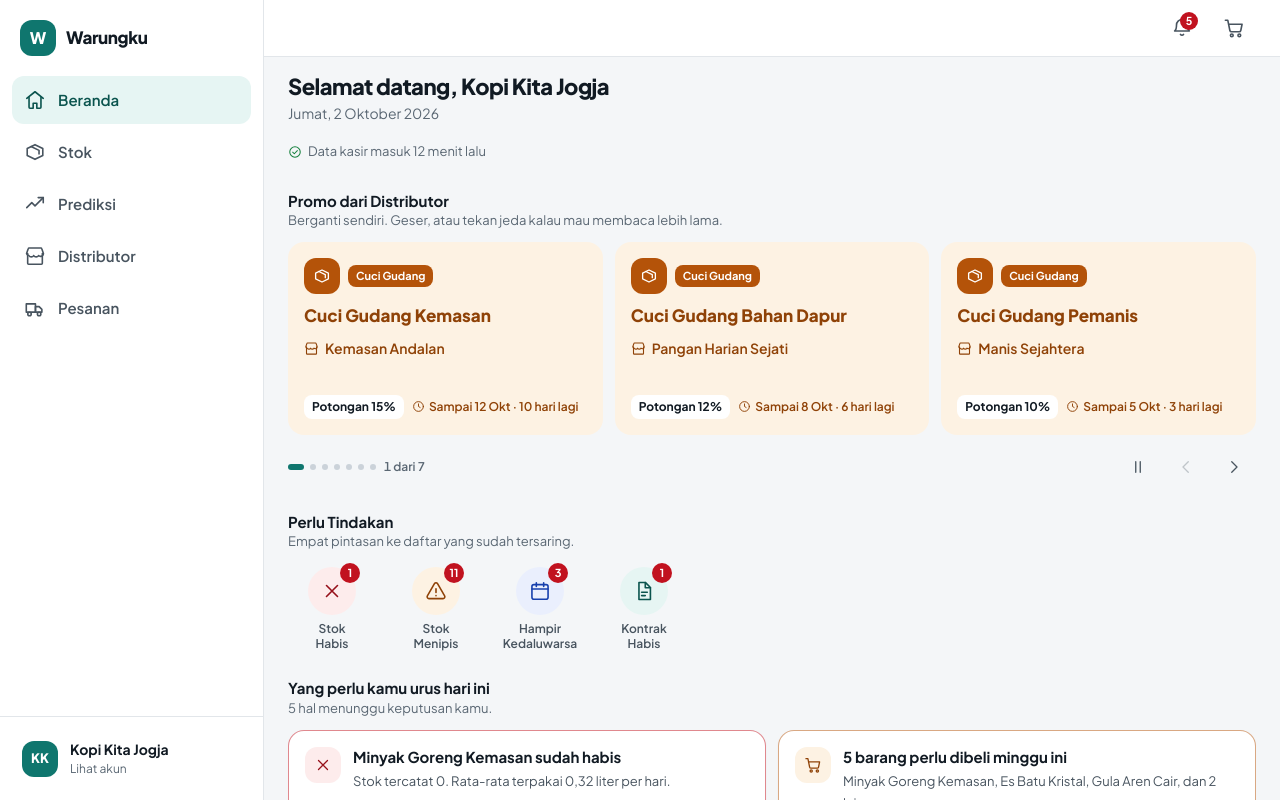
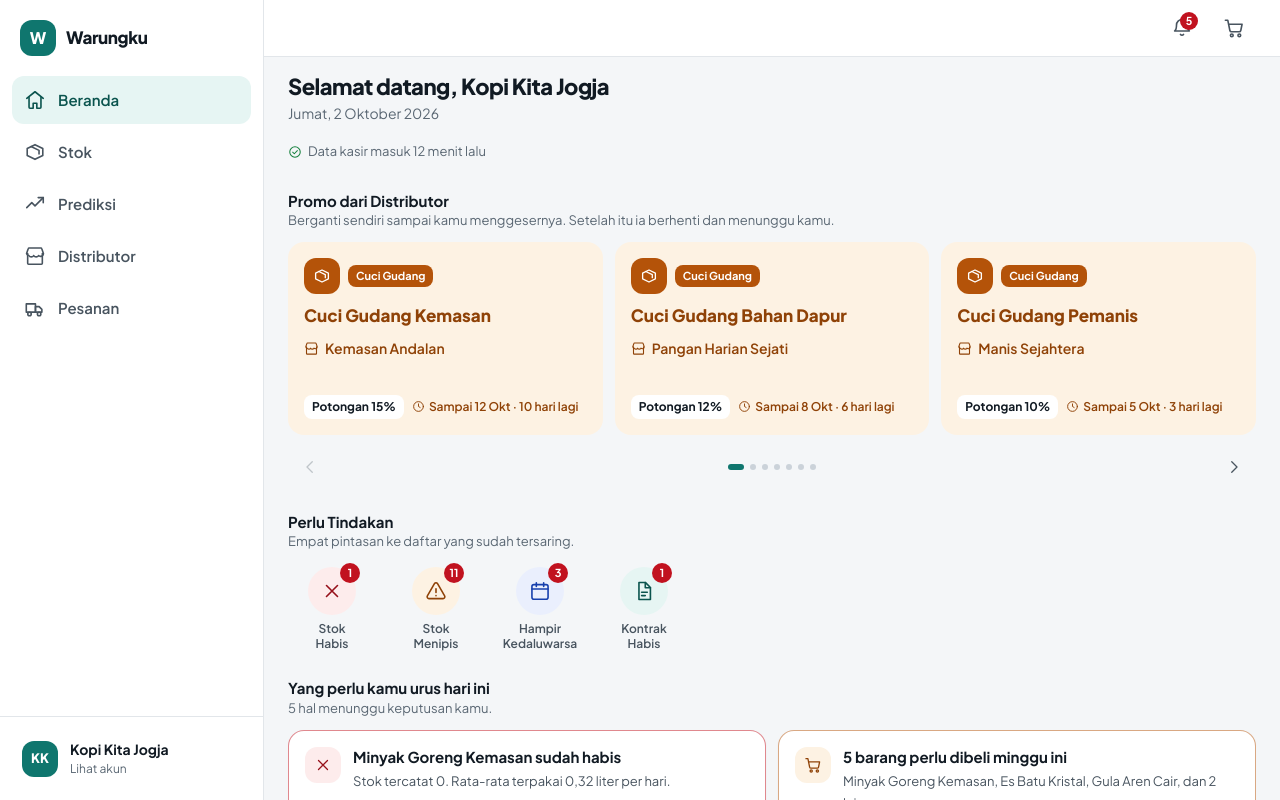
Before and after one commit to YonoBengkel/Warungku, a React (Vite) app: page /beranda in a window 1280 px wide. Shown: the top 800 px of the page. Built offline with nearby package versions, Linux system fonts and the light colour scheme.

Commit message:
feat(beranda): korsel tanpa tombol jeda, titik penanda di tengah

```diff
--- a/src/components/ui/korsel.tsx
+++ b/src/components/ui/korsel.tsx
@@ -1,23 +1,31 @@
 import { useCallback, useEffect, useRef, useState, type ReactNode } from 'react'
-import { IkonJeda, IkonPanahKanan, IkonPanahKiri, IkonPutar } from '@/icons'
+import { HanyaPembacaLayar } from '@/components/ui/dasar'
+import { IkonPanahKanan, IkonPanahKiri } from '@/icons'
 import { cx } from '@/lib/format'
 
 /**
  * Korsel: deretan kartu yang digeser ke samping, satu kartu per langkah.
  *
  * Dua mode, dipilih per pemakaian:
- * - `otomatis` — berjalan sendiri (promo). Aturan WCAG 2.2.2 dipegang ketat:
- *   ada tombol jeda yang selalu terlihat, korsel berhenti saat disentuh,
- *   disorot tetikus, atau fokus keyboard ada di dalamnya, saat tab peramban
- *   tidak terlihat, dan TIDAK PERNAH berjalan kalau pengguna meminta gerak
- *   dikurangi (`prefers-reduced-motion`).
+ * - `otomatis` — berjalan sendiri (promo), tapi berhenti pada kesempatan
+ *   pertama pengguna menunjukkan ia sedang membaca: saat kartunya disentuh,
+ *   disorot tetikus, atau fokus keyboard masuk ke dalamnya, saat tab peramban
+ *   tidak terlihat, dan selamanya begitu panahnya ditekan atau kartunya
+ *   digeser. Ia TIDAK PERNAH berjalan kalau pengguna meminta gerak dikurangi
+ *   (`prefers-reduced-motion`).
  * - manual — hanya bergeser kalau digeser atau tombol panahnya ditekan. Dipakai
  *   untuk daftar tugas: kartu yang berpindah sendiri bisa membuat tugas
  *   terlewat, atau tombol kartu lain tertekan saat ia sedang bergerak.
  *
- * Penanda "2 dari 5" selalu ada, supaya orang tahu masih ada kartu lain.
- * Kalau semua kartu sudah muat di layar, panah dan penandanya disembunyikan
- * dan mode otomatis tidak berjalan — tidak ada yang perlu digeser.
+ * Tidak ada tombol jeda: pemilik proyek memintanya dihapus supaya bilah
+ * kendalinya bersih. Gantinya, sekali pengguna mengambil alih, korsel berhenti
+ * dan tidak pernah berjalan sendiri lagi sampai halaman dibuka ulang.
+ *
+ * Titik penanda berada tepat di tengah bawah, panah di kedua tepinya. Titiknya
+ * hiasan untuk mata; posisi "2 dari 5" dibawa teks pembaca layar dan oleh
+ * `aria-label` tiap kartunya. Kalau semua kartu sudah muat di layar, panah dan
+ * penandanya disembunyikan dan mode otomatis tidak berjalan — tidak ada yang
+ * perlu digeser.
  */
 export function Korsel({
   label,
@@ -38,7 +46,8 @@ export function Korsel({
   const wadah = useRef<HTMLDivElement>(null)
   const [aktif, setAktif] = useState(0)
   const [bisaGeser, setBisaGeser] = useState(false)
-  const [dijeda, setDijeda] = useState(false)
+  /** Pengguna sudah mengambil alih (menekan panah atau menggeser kartunya). */
+  const [diambilAlih, setDiambilAlih] = useState(false)
   const [disentuh, setDisentuh] = useState(false)
   const [kurangiGerak, setKurangiGerak] = useState(false)
   const jumlah = isi.length
@@ -95,7 +104,13 @@ export function Korsel({
     [kurangiGerak],
   )
 
-  const berjalan = otomatis && bisaGeser && !dijeda && !disentuh && !kurangiGerak
+  /** Dipanggil saat pengguna menggeser atau menekan panah: korsel berhenti sendiri. */
+  const ambilAlih = useCallback((i: number) => {
+    setDiambilAlih(true)
+    keKartu(i)
+  }, [keKartu])
+
+  const berjalan = otomatis && bisaGeser && !diambilAlih && !disentuh && !kurangiGerak
 
   useEffect(() => {
     if (!berjalan) return
@@ -128,7 +143,10 @@ export function Korsel({
       <div
         ref={wadah}
         onScroll={bacaAktif}
-        onTouchStart={() => setDisentuh(true)}
+        onTouchStart={() => {
+          setDisentuh(true)
+          setDiambilAlih(true)
+        }}
         className="flex gap-3 overflow-x-auto no-scrollbar snap-x snap-mandatory -mx-4 px-4 sm:mx-0 sm:px-0"
       >
         {isi.map((x, i) => (
@@ -145,47 +163,36 @@ export function Korsel({
       </div>
 
       {bisaGeser && (
-        <div className="mt-2.5 flex items-center gap-2">
-          {/* Penanda posisi: titik untuk mata, teks untuk semua orang. */}
-          <div className="flex items-center gap-1.5" aria-hidden="true">
-            {isi.map((x, i) => (
-              <span
-                key={x.kunci}
-                className={cx(
-                  'h-1.5 rounded-full transition-[width,background-color]',
-                  i === aktif ? 'w-4 bg-brand' : 'w-1.5 bg-line-strong',
-                )}
-              />
-            ))}
-          </div>
-          <span className="text-[0.75rem] font-semibold text-ink-3 tabular">
-            {aktif + 1} dari {jumlah}
-          </span>
-
-          <div className="ml-auto flex items-center gap-1">
-            {otomatis && !kurangiGerak && (
-              <button
-                type="button"
-                onClick={() => setDijeda((v) => !v)}
-                aria-pressed={dijeda}
-                aria-label={dijeda ? 'Jalankan lagi pergantian otomatis' : 'Jeda pergantian otomatis'}
-                className="size-11 grid place-items-center rounded-md text-ink-2 hover:bg-sunken hover:text-ink"
-              >
-                {dijeda ? <IkonPutar size={18} /> : <IkonJeda size={18} />}
-              </button>
-            )}
+        <div className="mt-2.5">
+          {/* Tiga kolom: panah mengisi kedua tepi, titiknya di kolom tengah.
+              Kedua panah berukuran sama, jadi titiknya jatuh tepat di tengah
+              korsel, bukan sekadar di tengah sisa ruang. */}
+          <div className="grid grid-cols-[auto_1fr_auto] items-center gap-2">
             <button
               type="button"
-              onClick={() => keKartu(Math.max(0, aktif - 1))}
+              onClick={() => ambilAlih(Math.max(0, aktif - 1))}
               disabled={aktif === 0}
               aria-label="Kartu sebelumnya"
               className="size-11 grid place-items-center rounded-md text-ink-2 hover:bg-sunken hover:text-ink disabled:opacity-30 disabled:pointer-events-none"
             >
               <IkonPanahKiri size={18} />
             </button>
+
+            <div className="flex items-center justify-center gap-1.5" aria-hidden="true">
+              {isi.map((x, i) => (
+                <span
+                  key={x.kunci}
+                  className={cx(
+                    'h-1.5 rounded-full transition-[width,background-color]',
+                    i === aktif ? 'w-4 bg-brand' : 'w-1.5 bg-line-strong',
+                  )}
+                />
+              ))}
+            </div>
+
             <button
               type="button"
-              onClick={() => keKartu(Math.min(jumlah - 1, aktif + 1))}
+              onClick={() => ambilAlih(Math.min(jumlah - 1, aktif + 1))}
               disabled={aktif >= jumlah - 1}
               aria-label="Kartu berikutnya"
               className="size-11 grid place-items-center rounded-md text-ink-2 hover:bg-sunken hover:text-ink disabled:opacity-30 disabled:pointer-events-none"
@@ -193,6 +200,10 @@ export function Korsel({
               <IkonPanahKanan size={18} />
             </button>
           </div>
+
+          <HanyaPembacaLayar>
+            Kartu {aktif + 1} dari {jumlah}.
+          </HanyaPembacaLayar>
         </div>
       )}
     </div>
--- a/src/icons/index.tsx
+++ b/src/icons/index.tsx
@@ -392,17 +392,3 @@ export const IkonTanpaSinyal = (p: Props) => (
     <path d="M9.2 16.3a4.3 4.3 0 0 1 5.6 0M12 20h.01" />
   </Svg>
 )
-
-/* ---------- Korsel ---------- */
-
-export const IkonJeda = (p: Props) => (
-  <Svg {...p}>
-    <path d="M9 5v14M15 5v14" />
-  </Svg>
-)
-
-export const IkonPutar = (p: Props) => (
-  <Svg {...p}>
-    <path d="M8 5.5v13a.6.6 0 0 0 .9.5l10.2-6.5a.6.6 0 0 0 0-1L8.9 5a.6.6 0 0 0-.9.5Z" />
-  </Svg>
-)
--- a/src/pages/Beranda.tsx
+++ b/src/pages/Beranda.tsx
@@ -462,7 +462,7 @@ export default function Beranda() {
           <JudulBagian
             id="judul-promo"
             judul="Promo dari Distributor"
-            keterangan="Berganti sendiri. Geser, atau tekan jeda kalau mau membaca lebih lama."
+            keterangan="Berganti sendiri sampai kamu menggesernya. Setelah itu ia berhenti dan menunggu kamu."
           />
           <Korsel
             label="Promo dari distributor"
```
